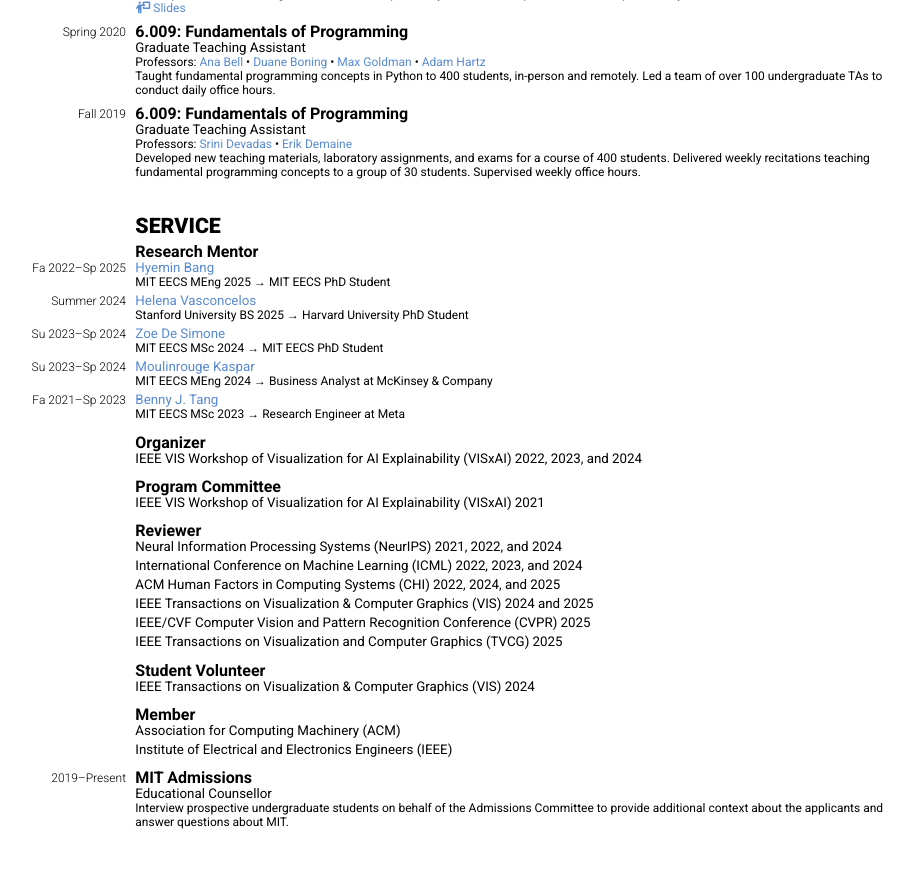
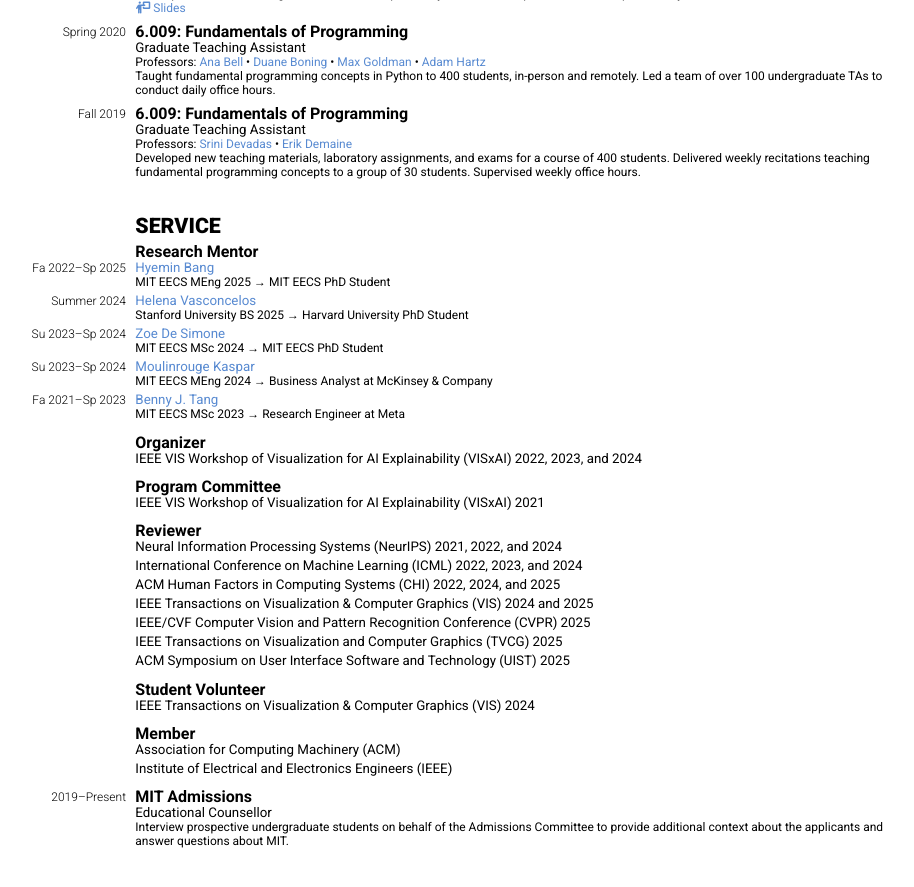
Before and after one commit to aboggust/aboggust.github.io, a Jekyll site: the page built from cv.markdown, in a window 1280 px wide and 900 px high, scrolled down 3928 px. Shown: the top 887 px of the window, without its empty margins (185-1099 px from the left). Built offline with Jekyll 4.4.1, drawn with Linux system fonts in a browser that asks for light colours; nearby versions of some CDN libraries.

Commit message:
Add UIST reviews

```diff
--- a/_data/service.yml
+++ b/_data/service.yml
@@ -47,3 +47,7 @@
   role: reviewer
   years:
     - 2025
+- name: uist
+  role: reviewer
+  years:
+    - 2025
--- a/_data/venues.yml
+++ b/_data/venues.yml
@@ -66,3 +66,6 @@ chi-heal:
 cvpr-sightsound-workshop:
   full: Computer Vision and Pattern Recognition (CVPR) Sight and Sound Workshop
   short: CVPR Sight and Sound Workshop
+uist:
+  full: ACM Symposium on User Interface Software and Technology (UIST)
+  short: UIST
```
Also changed, not shown: 2 other files.
